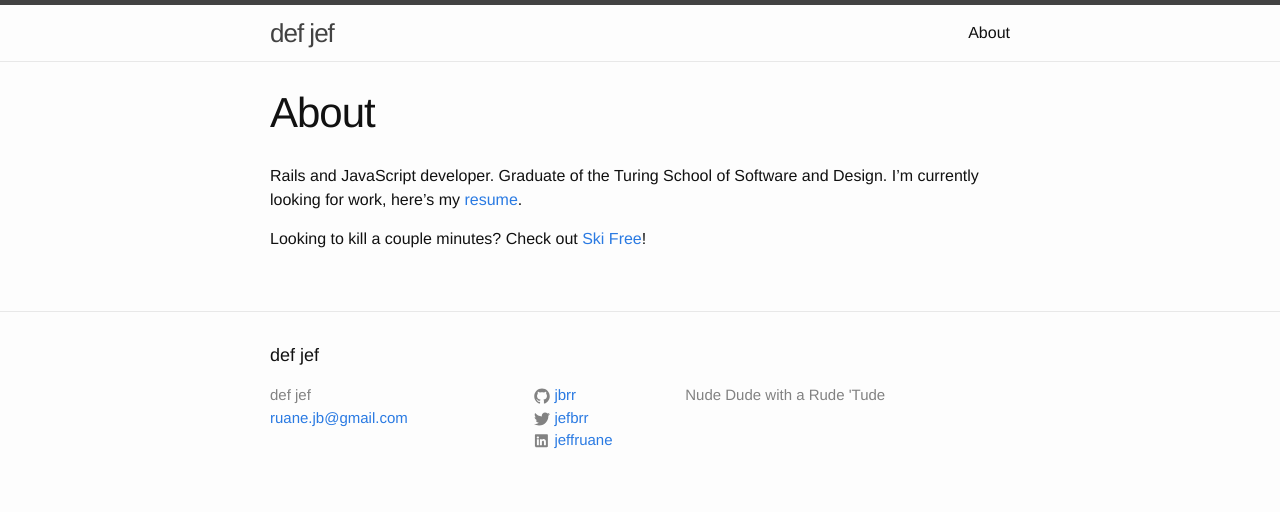
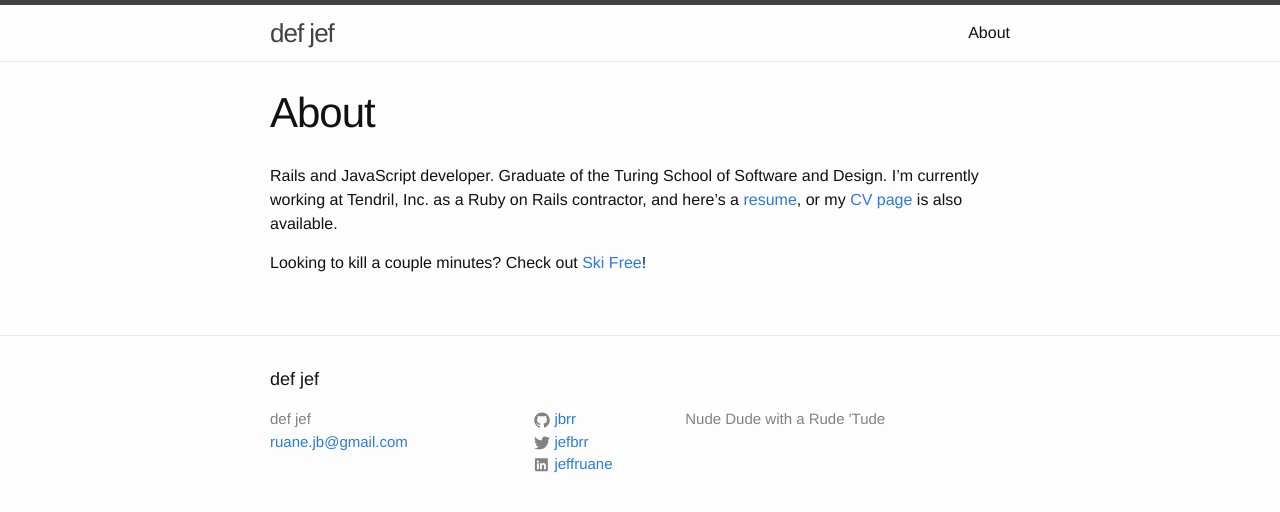
Before and after one commit to jbrr/jbrr.github.io, a Jekyll site: the page built from about.md, in a window 1280 px wide. Shown: the top 512 px of the page. Built offline with Jekyll 4.4.1, drawn with Linux system fonts in a browser that asks for light colours.

Commit message:
Update resume

```diff
--- a/about.md
+++ b/about.md
@@ -4,6 +4,6 @@ title: About
 permalink: /about/
 ---
 
-Rails and JavaScript developer. Graduate of the Turing School of Software and Design. I'm currently looking for work, here's my [resume]({{site.url}}/assets/resume.pdf).
+Rails and JavaScript developer. Graduate of the Turing School of Software and Design. I'm currently working at Tendril, Inc. as a Ruby on Rails contractor, and here's a [resume]({{site.url}}/assets/resume.pdf), or my [CV page]({{site.url}}/cv/) is also available.
 
 Looking to kill a couple minutes? Check out [Ski Free]({{site.url}}/ski-free)!
```
Also changed, not shown: cv.md (added), 1 other file.
